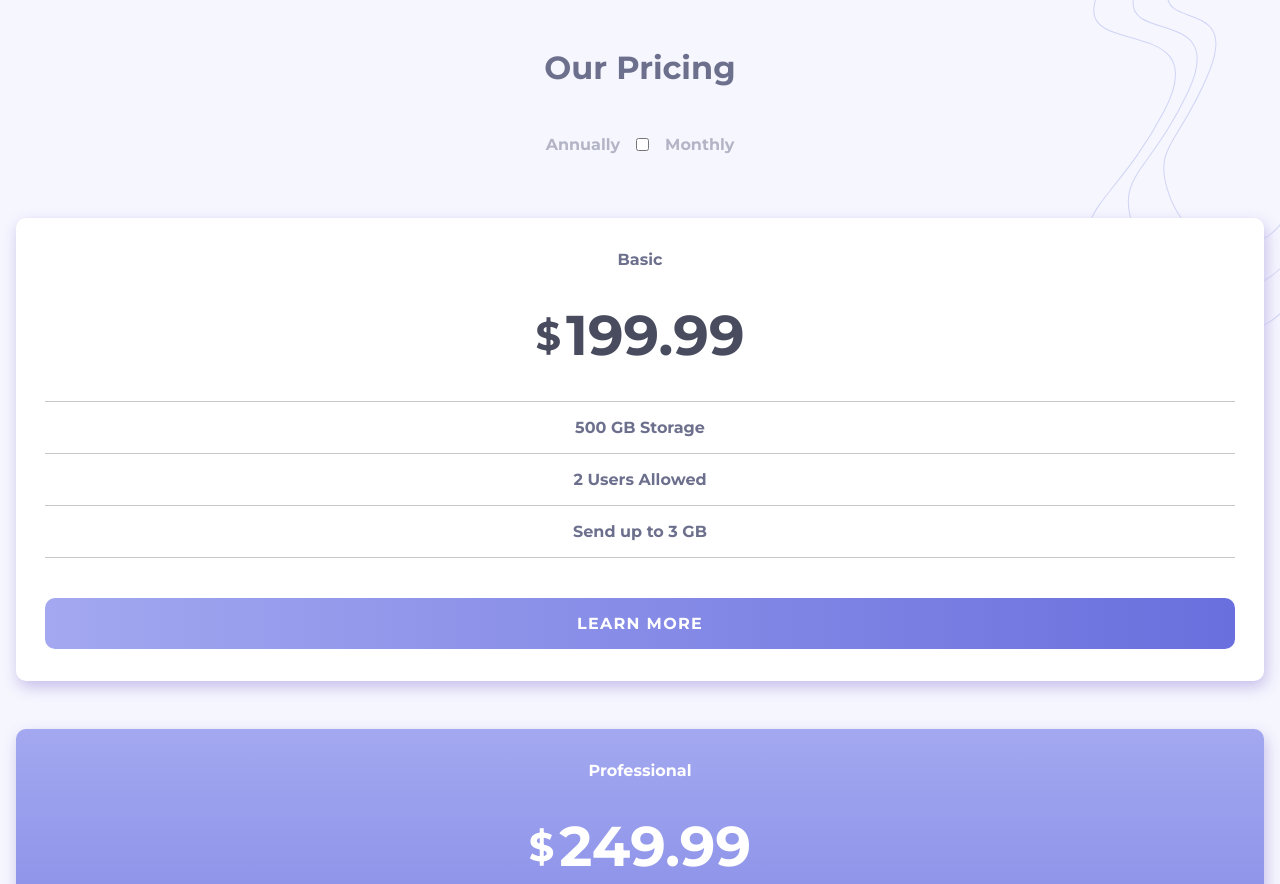
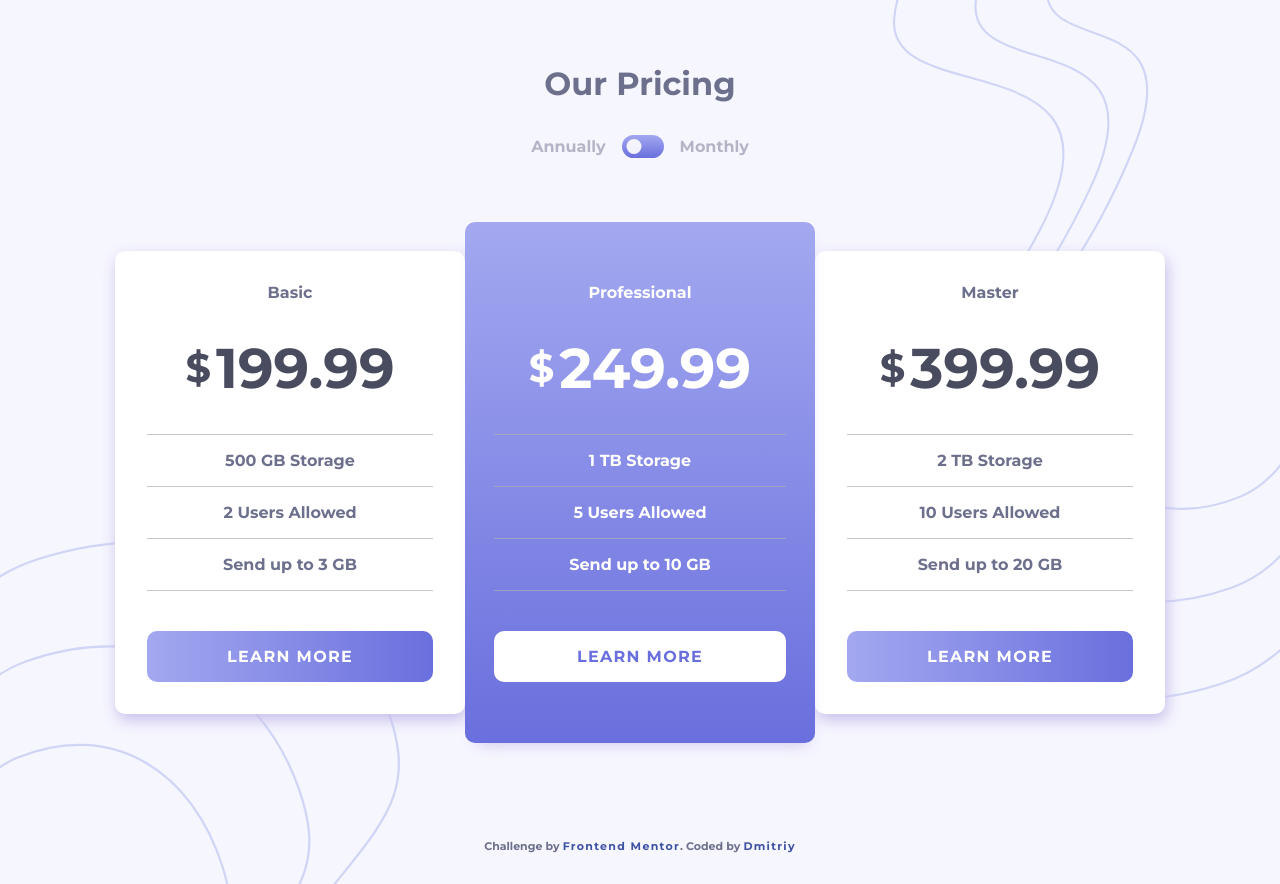
Before and after one commit to Dmitriy24S/pricing-component-with-toggle, a plain HTML site: page index.html in a window 1280 px wide. Shown: the top 884 px of the page. Drawn offline with Linux system fonts and the light colour scheme.

Commit message:
add desktop style

```diff
--- a/style.css
+++ b/style.css
@@ -11,11 +11,12 @@ body {
   background-image: url(images/bg-top.svg);
   background-position: top right;
   background-repeat: no-repeat;
-  background-size: 193px;
-  padding: 1rem;
+  background-size: 210px;
+  padding: 2rem;
   text-align: center;
   font-family: "Montserrat", sans-serif;
   color: hsl(233, 13%, 49%);
+  min-width: 330px;
 }
 li {
   list-style-type: none;
@@ -48,12 +49,12 @@ h1 {
 h2 {
   font-size: 2rem;
 }
-/* pricing type switch*/
+/* pricing type section */
 .pricing-type {
   margin-top: 2rem;
   display: flex;
   flex-direction: column;
-  gap: 3rem;
+  gap: 2rem;
 }
 .pricing-type-label {
   display: flex;
@@ -61,6 +62,63 @@ h2 {
   align-items: center;
   gap: 1rem;
   color: hsl(234, 14%, 74%);
+}
+/* toggle switch */
+input[role="switch"] {
+  -webkit-appearance: none;
+  position: relative;
+  display: inline-block;
+  box-sizing: content-box;
+  padding: 0;
+  border: none;
+  border-radius: 25px;
+  background-image: linear-gradient(hsl(236, 72%, 79%), hsl(237, 63%, 64%));
+  transition: box-shadow 250ms ease;
+  font-size: 100%;
+  -webkit-user-select: none;
+  -ms-user-select: none;
+  user-select: none;
+  outline: none;
+  height: 23px;
+  min-width: 42px;
+}
+input[role="switch"]::before {
+  content: "";
+  position: absolute;
+  display: flex;
+  align-content: center;
+  justify-content: center;
+  left: 0;
+  top: 0.1em;
+  background: rgb(255 255 255 / 90%);
+  border-radius: 50%;
+  transform: translate(30%, 20%);
+  transition: transform 250ms ease;
+  color: white;
+  line-height: 1;
+  top: 0.05em;
+  height: 15px;
+  width: 15px;
+}
+input[role="switch"]:focus::before {
+  background: rgba(255, 255, 255, 0.9);
+}
+input[role="switch"]:checked {
+  background-image: linear-gradient(hsl(236, 72%, 79%), hsl(237, 63%, 64%));
+}
+input[role="switch"]:focus-visible {
+  box-shadow: 0 0.15em 0.25em rgba(0, 0, 0, 0.5) inset, 0 -0.5px 0 rgba(255, 255, 255, 0.2) inset,
+    0 0 0 2px rgba(255, 255, 255, 0.8), 0 0 0 4px var(--bg-checked, var(--bg, rgb(60, 130, 250)));
+}
+input[role="switch"]:checked::before {
+  transform: translate(156%, 20%);
+}
+input[role="switch"]:indeterminate::before {
+  transform: translate(70%, 20%);
+  content: "-";
+}
+input[role="switch"]:disabled:before {
+  opacity: 0.4;
 }
 /* cards */
 .cards {
@@ -113,3 +171,44 @@ footer {
 .attribution a {
   color: hsl(228, 45%, 44%);
 }
+/* hover */
+@media (hover) {
+  #pricing-type-switcher {
+    cursor: pointer;
+  }
+  #pricing-type-switcher:hover {
+    opacity: 0.8;
+  }
+  a:hover {
+    opacity: 0.8;
+  }
+}
+/* desktop */
+@media (min-width: 1078px) {
+  body {
+    min-height: 100vh;
+    background-image: url(images/bg-top.svg), url(images/bg-bottom.svg);
+    background-position: top right, bottom left;
+    background-repeat: no-repeat;
+    background-size: 300px;
+    background-size: 400px;
+  }
+  .pricing-type {
+    gap: 2rem;
+  }
+  .cards {
+    flex-direction: row;
+    justify-content: center;
+    align-items: center;
+    gap: 0;
+  }
+  .card {
+    min-width: 350px;
+    padding: 2rem;
+  }
+  .purple {
+    padding: 3.8rem 1.8rem;
+    transform: scale(1);
+    box-shadow: 2px 10px 15px -10px #c6beea;
+  }
+}
```
